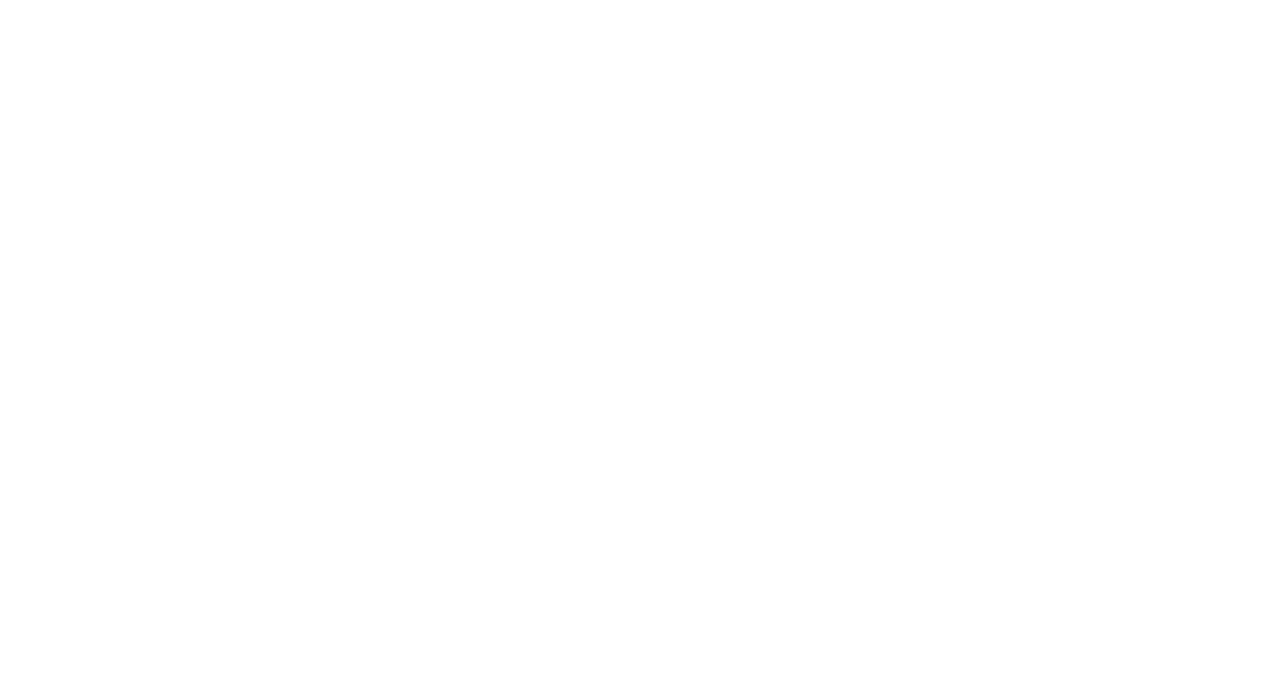
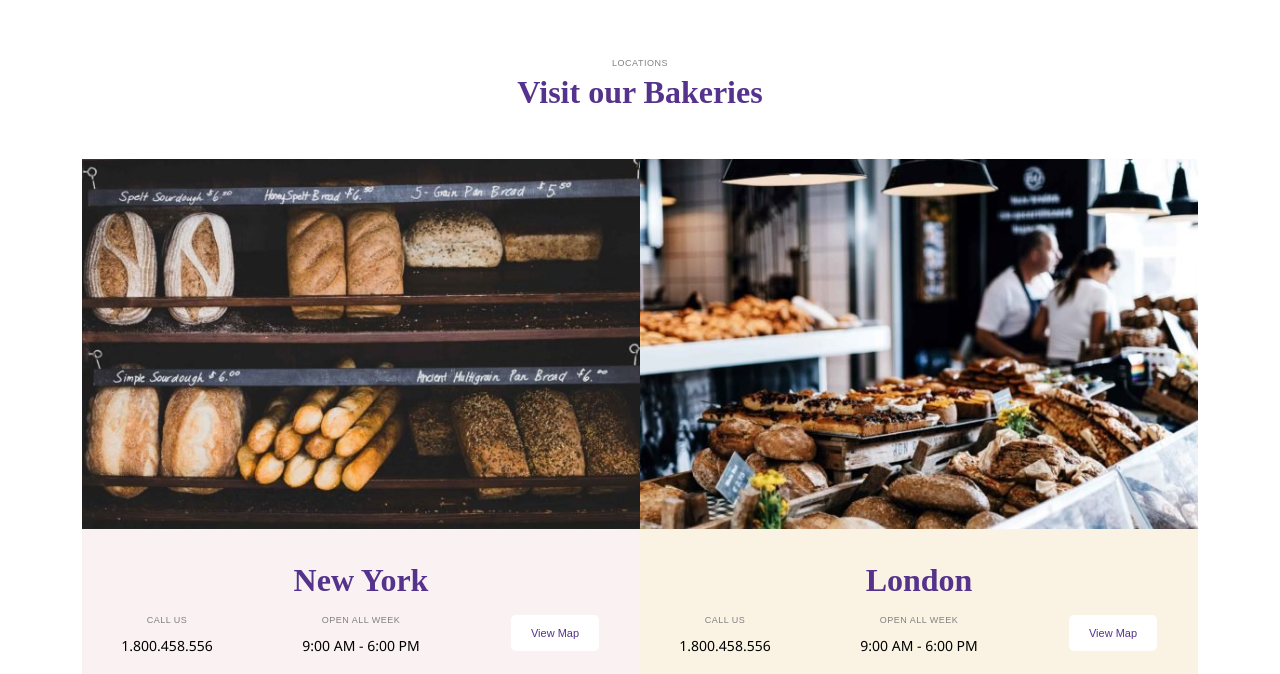
Before and after one commit to AntonioDiBari/proj-html-vuejs, a Vue app: page / in a window 1280 px wide. Shown: the part 4620-5294 px from the top of the page. Before the commit the page ends 4557 px from the top, so only its background shows below. Built offline with nearby package versions, Linux system fonts and the light colour scheme.

Commit message:
feat: AppLocation static

```diff
--- /dev/null
+++ b/src/components/AppLocation.vue
@@ -0,0 +1,93 @@
+<script>
+import AppBtn from "./AppBtn.vue";
+
+export default {
+  data() {
+    return {};
+  },
+  components: { AppBtn },
+};
+</script>
+
+<template>
+  <section class="container">
+    <div class="location-title">
+      <span class="subtitle">LOCATIONS</span>
+      <h2 class="title">Visit our Bakeries</h2>
+    </div>
+    <div class="row mt-5">
+      <div class="col-6 pe-0">
+        <img src="../assets/img/new-york-bk-600x397.jpg" alt="" />
+        <div class="location-info pinkBg">
+          <h5 class="title">New York</h5>
+          <div class="row mt-3">
+            <div class="col-4">
+              <h4 class="subtitle">CALL US</h4>
+              <span class="description">1.800.458.556</span>
+            </div>
+            <div class="col-4">
+              <h4 class="subtitle">OPEN ALL WEEK</h4>
+              <span class="description">9:00 AM - 6:00 PM</span>
+            </div>
+            <div class="col-4">
+              <AppBtn :text="`View Map`" :textClass="`purple`" />
+            </div>
+          </div>
+        </div>
+      </div>
+      <div class="col-6 ps-0">
+        <img src="../assets/img/london-bk-600x397.jpg" alt="" />
+        <div class="location-info yellowBg">
+          <h5 class="title">London</h5>
+          <div class="row mt-3">
+            <div class="col-4">
+              <h4 class="subtitle">CALL US</h4>
+              <span class="description">1.800.458.556</span>
+            </div>
+            <div class="col-4">
+              <h4 class="subtitle">OPEN ALL WEEK</h4>
+              <span class="description">9:00 AM - 6:00 PM</span>
+            </div>
+            <div class="col-4">
+              <AppBtn :text="`View Map`" :textClass="`purple`" />
+            </div>
+          </div>
+        </div>
+      </div>
+    </div>
+  </section>
+</template>
+
+<style lang="scss" scoped>
+@use "../styles/partials/mixins" as *;
+@use "../styles/partials/variables" as *;
+
+.location-title {
+  text-align: center;
+  margin-top: 40px;
+}
+section {
+  margin-top: 10rem;
+}
+.col-6 img {
+  width: 100%;
+}
+.location-info {
+  text-align: center;
+  padding-top: 2rem;
+  padding-bottom: 1rem;
+  .description {
+    font-size: 14px;
+    color: black;
+  }
+}
+.title {
+  font-size: 2rem;
+}
+.pinkBg {
+  background-color: $pink;
+}
+.yellowBg {
+  background-color: #faf3e3;
+}
+</style>
--- a/src/components/AppMain.vue
+++ b/src/components/AppMain.vue
@@ -2,6 +2,7 @@
 import { store } from "../store/index.js";
 import AppProduct from "./AppProduct.vue";
 import AppInfo from "./AppInfo.vue";
+import AppLocation from "./AppLocation.vue";
 
 export default {
   data() {
@@ -10,13 +11,14 @@
     };
   },
   methods: {},
-  components: { AppProduct, AppInfo },
+  components: { AppProduct, AppInfo, AppLocation },
 };
 </script>
 
 <template>
   <AppProduct />
   <AppInfo />
+  <AppLocation />
 </template>
 
 <style lang="scss" scoped>
```
